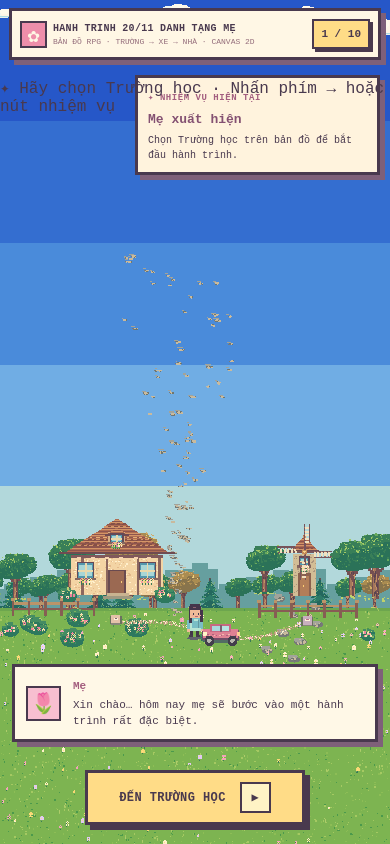
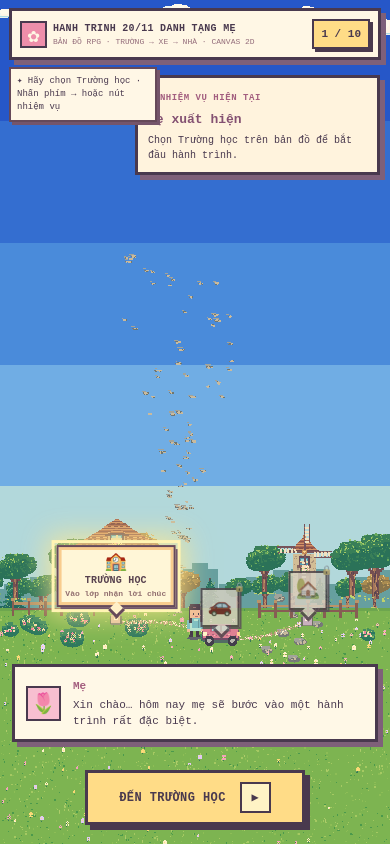
Before and after one commit to nguyendangminh278-coder/teacher-day-3d-adventure, a plain HTML site: page index.html in a window 390 px wide. Drawn offline with Linux system fonts and the light colour scheme.

Commit message:
style: add responsive interactive map location markers and transition overlay

```diff
--- a/src/styles.css
+++ b/src/styles.css
@@ -151,3 +151,158 @@ button { font: inherit; }
 @media(prefers-reduced-motion: reduce) {
   *, *::before, *::after { animation: none !important; scroll-behavior: auto !important; transition: none !important; }
 }
+
+
+/* --- New outdoor RPG hub ------------------------------------------------- */
+.map-hotspots {
+  position: fixed;
+  inset: 0;
+  z-index: 23;
+  pointer-events: none;
+}
+.map-location {
+  position: absolute;
+  transform: translate(-50%, -100%);
+  display: flex;
+  flex-direction: column;
+  align-items: center;
+  justify-content: center;
+  gap: 2px;
+  min-width: 138px;
+  max-width: 156px;
+  padding: 6px 10px;
+  text-align: center;
+  background: #fff0c8;
+  color: #58424f;
+  font: 900 11px/1.23 "Courier New", monospace;
+  letter-spacing: .02em;
+  white-space: nowrap;
+  border: 3px solid #664959;
+  box-shadow: 3px 3px 0 #7f6370, inset 0 0 0 2px #f8c58e;
+  cursor: pointer;
+  pointer-events: auto;
+  isolation: isolate;
+  transition: filter .13s ease, transform .13s ease;
+}
+.map-location::after {
+  content: "";
+  position: absolute;
+  left: calc(50% - 5px);
+  bottom: -11px;
+  width: 9px;
+  height: 9px;
+  background: #fff0c8;
+  border-bottom: 3px solid #664959;
+  border-right: 3px solid #664959;
+  transform: rotate(45deg);
+}
+.map-location small {
+  color: #926f70;
+  font-size: 9px;
+  font-weight: 700;
+  letter-spacing: 0;
+}
+.place-emoji { font-size: 18px; line-height: 1.1; }
+.map-location.is-active {
+  background: #fff6d7;
+  outline: 3px solid #fff4b3;
+  outline-offset: 2px;
+  box-shadow: 4px 4px 0 #73576b, inset 0 0 0 3px #f8cc8e, 0 0 22px 7px rgba(255,232,143,.7);
+  animation: hubMarkerPulse 1.35s steps(2,end) infinite;
+}
+.map-location.is-locked {
+  filter: saturate(.43) brightness(.87);
+  opacity: .83;
+  cursor: not-allowed;
+}
+.map-location.is-locked::before {
+  content: "🔒";
+  position: absolute;
+  top: -11px;
+  right: -10px;
+  font-size: 14px;
+}
+.map-location:focus-visible {
+  outline: 4px solid #fffef0;
+  outline-offset: 5px;
+}
+.map-location.is-active:hover { transform: translate(-50%,-106%); }
+.map-hint {
+  z-index: 19;
+  top: max(74px,calc(env(safe-area-inset-top) + 68px));
+  left: max(16px,env(safe-area-inset-left));
+  max-width: 330px;
+  padding: 9px 12px;
+  font-size: 10px;
+  line-height: 1.45;
+  background: #fff7e6;
+  border: 2px solid #664959;
+  box-shadow: 3px 3px 0 #75556b;
+}
+.map-return {
+  position: fixed;
+  left: max(16px,env(safe-area-inset-left));
+  top: max(86px,calc(env(safe-area-inset-top) + 74px));
+  z-index: 28;
+  background: #d1efdd;
+  border: 3px solid #49394e;
+  box-shadow: 4px 4px 0 #655168;
+  padding: 10px 13px;
+  color: #49394e;
+  font: 900 12px "Courier New",monospace;
+  cursor: pointer;
+}
+.map-return:hover { background: #efffe9; }
+.map-return:focus-visible { outline: 3px solid #fff;outline-offset: 4px; }
+.map-fade {
+  position: fixed;
+  inset: 0;
+  z-index: 45;
+  background: #fff6df;
+  pointer-events: none;
+  opacity: 0;
+  transition: opacity .3s steps(6,end);
+}
+.map-fade.on { opacity: 1; }
+@keyframes hubMarkerPulse {
+  0%,100% { box-shadow: 4px 4px 0 #73576b, inset 0 0 0 3px #f8cc8e, 0 0 18px 3px rgba(255,232,143,.50); }
+  50% { box-shadow: 4px 4px 0 #73576b, inset 0 0 0 3px #f8cc8e, 0 0 26px 9px rgba(255,232,143,.80); }
+}
+@media(max-width:760px) {
+  .map-hint {
+    top: max(67px,calc(env(safe-area-inset-top) + 61px));
+    left: 9px;
+    max-width: 38vw;
+    font-size: 9px;
+    padding: 6px;
+  }
+  .map-return {
+    top: max(74px,calc(env(safe-area-inset-top) + 65px));
+    left: 9px;
+    padding: 8px 10px;
+    font-size: 11px;
+  }
+  .map-location {
+    min-width: 0;
+    max-width: 125px;
+    white-space: normal;
+    font-size: 10px;
+    padding: 6px 7px;
+    border-width: 2px;
+    box-shadow: 2px 2px 0 #73576b;
+  }
+  .map-location small { font-size: 8px; }
+  .map-location:not(.is-active) {
+    width: 39px;
+    height: 39px;
+    padding: 3px;
+    font-size: 0;
+  }
+  .map-location:not(.is-active) small { display: none; }
+  .map-location:not(.is-active) .place-emoji { font-size: 20px; }
+  .map-location.is-locked::before { top: -7px; right: -7px; font-size: 9px; }
+  .map-location.is-active { min-width: 104px; }
+}
+@media(prefers-reduced-motion: reduce) {
+  .map-location, .map-fade { transition: none; animation: none; }
+}
```
